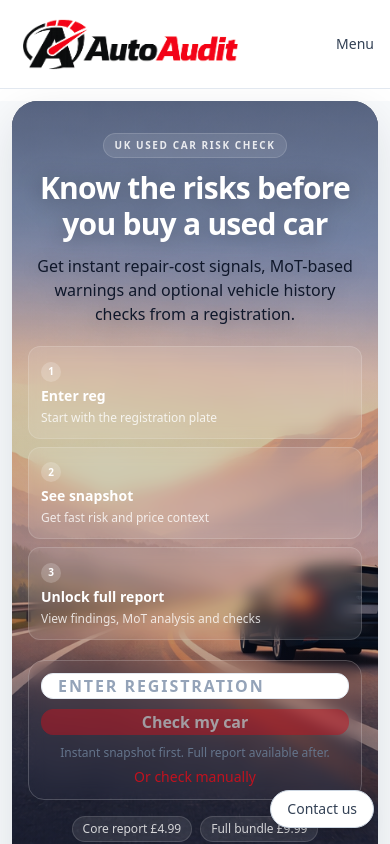
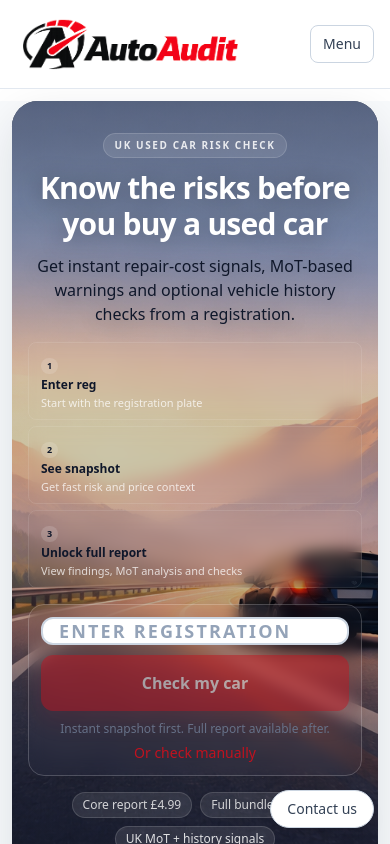
Before and after one commit to mickleethirty-vendium/autoaudit, a Next.js app: page / in a window 390 px wide. Shown: the top 844 px of the page. Built offline with nearby package versions, Linux system fonts and the light colour scheme; no server answers.

Commit message:
fixes suggested by Gary S

```diff
--- /dev/null
+++ b/app/components/MobileMenu.tsx
@@ -0,0 +1,92 @@
+"use client";
+
+import { useEffect, useState } from "react";
+import Link from "next/link";
+import { usePathname } from "next/navigation";
+import DailyReportCountPill from "@/app/components/DailyReportCountPill";
+
+export default function MobileMenu({
+  isSignedIn,
+}: {
+  isSignedIn: boolean;
+}) {
+  const pathname = usePathname();
+  const [open, setOpen] = useState(false);
+
+  useEffect(() => {
+    setOpen(false);
+  }, [pathname]);
+
+  function closeMenu() {
+    setOpen(false);
+  }
+
+  return (
+    <div className="relative sm:hidden">
+      <button
+        type="button"
+        onClick={() => setOpen((prev) => !prev)}
+        aria-expanded={open}
+        aria-controls="mobile-menu-panel"
+        className="inline-flex items-center rounded-lg border border-slate-300 bg-white px-3 py-2 text-sm font-medium text-slate-700 transition hover:bg-slate-50"
+      >
+        Menu
+      </button>
+
+      {open ? (
+        <div
+          id="mobile-menu-panel"
+          className="absolute right-0 z-[60] mt-2 w-52 rounded-xl border border-slate-200 bg-white p-3 shadow-lg"
+        >
+          <div className="mb-3">
+            <DailyReportCountPill compact />
+          </div>
+
+          <div className="flex flex-col gap-3 text-sm text-slate-700">
+            <Link
+              href="/terms"
+              onClick={closeMenu}
+              className="hover:text-slate-900"
+            >
+              Terms
+            </Link>
+
+            <Link
+              href="/privacy"
+              onClick={closeMenu}
+              className="hover:text-slate-900"
+            >
+              Privacy
+            </Link>
+
+            <a
+              href="mailto:support@autoaudit.uk"
+              onClick={closeMenu}
+              className="hover:text-slate-900"
+            >
+              Contact us
+            </a>
+
+            {isSignedIn ? (
+              <Link
+                href="/reports"
+                onClick={closeMenu}
+                className="hover:text-slate-900"
+              >
+                Dashboard
+              </Link>
+            ) : (
+              <Link
+                href="/login"
+                onClick={closeMenu}
+                className="hover:text-slate-900"
+              >
+                Sign in
+              </Link>
+            )}
+          </div>
+        </div>
+      ) : null}
+    </div>
+  );
+}
--- a/app/layout.tsx
+++ b/app/layout.tsx
@@ -6,6 +6,7 @@ import { createServerClient } from "@supabase/ssr";
 import { mustGetEnv } from "@/lib/env";
 import LogoutButton from "@/app/components/LogoutButton";
 import DailyReportCountPill from "@/app/components/DailyReportCountPill";
+import MobileMenu from "@/app/components/MobileMenu";
 
 export const metadata = {
   title: "AutoAudit",
@@ -102,47 +103,7 @@ export default async function RootLayout({
                 )}
               </nav>
 
-              <details className="relative sm:hidden">
-                <summary className="cursor-pointer list-none text-sm font-medium text-slate-700">
-                  Menu
-                </summary>
-
-                <div className="absolute right-0 z-[60] mt-2 w-52 rounded-xl border border-slate-200 bg-white p-3 shadow-lg">
-                  <div className="mb-3">
-                    <DailyReportCountPill compact />
-                  </div>
-
-                  <div className="flex flex-col gap-3 text-sm text-slate-700">
-                    <Link href="/terms" className="hover:text-slate-900">
-                      Terms
-                    </Link>
-
-                    <Link href="/privacy" className="hover:text-slate-900">
-                      Privacy
-                    </Link>
-
-                    <a
-                      href="mailto:support@autoaudit.uk"
-                      className="hover:text-slate-900"
-                    >
-                      Contact us
-                    </a>
-
-                    {user ? (
-                      <>
-                        <Link href="/reports" className="hover:text-slate-900">
-                          Dashboard
-                        </Link>
-                        <LogoutButton />
-                      </>
-                    ) : (
-                      <Link href="/login" className="hover:text-slate-900">
-                        Sign in
-                      </Link>
-                    )}
-                  </div>
-                </div>
-              </details>
+              <MobileMenu isSignedIn={!!user} />
             </div>
           </header>
 
--- a/app/page.tsx
+++ b/app/page.tsx
@@ -103,7 +103,7 @@ export default function HomePage() {
                 vehicle history checks from a registration.
               </p>
 
-              <div className="mt-5 grid w-full max-w-3xl grid-cols-1 gap-2 sm:grid-cols-3">
+              <div className="mt-4 grid w-full max-w-3xl grid-cols-1 gap-1.5 sm:mt-5 sm:gap-2 sm:grid-cols-3">
                 <QuickStep
                   number="1"
                   title="Enter reg"
@@ -121,7 +121,7 @@ export default function HomePage() {
                 />
               </div>
 
-              <div className="mt-5 w-full max-w-3xl rounded-2xl border border-white/20 bg-white/94 p-3 shadow-[0_18px_50px_rgba(0,0,0,0.18)] backdrop-blur">
+              <div className="mt-4 w-full max-w-3xl rounded-2xl border border-white/20 bg-white/94 p-3 shadow-[0_18px_50px_rgba(0,0,0,0.18)] backdrop-blur sm:mt-5">
                 <form
                   onSubmit={handleSubmit}
                   className="flex flex-col gap-2.5 sm:flex-row"
@@ -138,13 +138,13 @@ export default function HomePage() {
                     autoCorrect="off"
                     spellCheck={false}
                     disabled={loading}
-                    className="h-13 flex-1 rounded-xl border border-slate-200 bg-white px-4 text-base font-semibold uppercase tracking-[0.12em] text-slate-900 placeholder:text-slate-400 focus:border-[var(--aa-red)] sm:h-14 sm:text-lg"
+                    className="h-14 flex-1 rounded-xl border-2 border-slate-300 bg-white px-4 text-lg font-bold uppercase tracking-[0.12em] text-slate-900 placeholder:text-slate-400 shadow-[0_6px_18px_rgba(15,23,42,0.08)] focus:border-[var(--aa-red)] sm:h-14 sm:border sm:text-lg sm:font-semibold sm:shadow-none"
                   />
 
                   <button
                     type="submit"
                     disabled={!registration.trim() || loading}
-                    className="inline-flex h-13 items-center justify-center rounded-xl border border-[var(--aa-red)] bg-[var(--aa-red)] px-6 text-base font-bold text-white transition hover:border-[var(--aa-red-strong)] hover:bg-[var(--aa-red-strong)] disabled:opacity-50 sm:h-14 sm:text-lg"
+                    className="inline-flex h-14 items-center justify-center rounded-xl border border-[var(--aa-red)] bg-[var(--aa-red)] px-6 text-base font-bold text-white shadow-[0_10px_24px_rgba(193,18,31,0.22)] transition hover:border-[var(--aa-red-strong)] hover:bg-[var(--aa-red-strong)] disabled:opacity-50 sm:h-14 sm:text-lg sm:shadow-none"
                   >
                     {loading ? "Continuing…" : "Check my car"}
                   </button>
@@ -347,12 +347,16 @@ function QuickStep({
   text: string;
 }) {
   return (
-    <div className="rounded-xl border border-white/15 bg-white/10 px-3 py-2.5 text-left text-white backdrop-blur">
-      <div className="inline-flex h-5 min-w-[1.25rem] items-center justify-center rounded-full bg-white/20 px-1.5 text-[10px] font-bold">
+    <div className="rounded-lg border border-white/10 bg-white/8 px-3 py-2 text-left text-white/92 backdrop-blur sm:rounded-xl sm:border-white/15 sm:bg-white/10 sm:px-3 sm:py-2.5 sm:text-white">
+      <div className="inline-flex h-4 min-w-[1rem] items-center justify-center rounded-full bg-white/15 px-1.5 text-[9px] font-bold sm:h-5 sm:min-w-[1.25rem] sm:bg-white/20 sm:text-[10px]">
         {number}
       </div>
-      <div className="mt-1 text-sm font-semibold">{title}</div>
-      <div className="mt-0.5 text-xs leading-5 text-white/80">{text}</div>
+      <div className="mt-0.5 text-[12px] font-semibold leading-4 sm:mt-1 sm:text-sm sm:leading-normal">
+        {title}
+      </div>
+      <div className="mt-0.5 text-[11px] leading-4 text-white/75 sm:text-xs sm:leading-5 sm:text-white/80">
+        {text}
+      </div>
     </div>
   );
 }
--- a/app/report/[id]/page.tsx
+++ b/app/report/[id]/page.tsx
@@ -421,7 +421,7 @@ export default async function Page({
   let isPaid = data.is_paid === true;
   let hpiUnlocked = data.hpi_unlocked === true;
 
-  const ownerUserId = (data.owner_user_id as string | null) ?? null;
+  let ownerUserId = (data.owner_user_id as string | null) ?? null;
   const expiresAt = (data.expires_at as string | null) ?? null;
   const expiresAtLabel = formatDate(expiresAt);
   const hasExpired = isExpired(expiresAt);
@@ -459,6 +459,30 @@ export default async function Page({
       }
     } catch (e) {
       console.error("Failed to verify Stripe session on report page:", e);
+    }
+  }
+
+  if (
+    isPaid &&
+    user?.id &&
+    !ownerUserId
+  ) {
+    const { error: claimError } = await supabaseAdmin
+      .from("reports")
+      .update({
+        owner_user_id: user.id,
+      })
+      .eq("id", params.id)
+      .is("owner_user_id", null);
+
+    if (claimError) {
+      console.error("Failed to auto-link paid report to logged-in user:", {
+        reportId: params.id,
+        userId: user.id,
+        error: claimError,
+      });
+    } else {
+      ownerUserId = user.id;
     }
   }
 
@@ -591,7 +615,7 @@ export default async function Page({
   const previewKnownModelIssueLabels: string[] = Array.isArray(
     previewKnownModelIssuesTeaser?.top_labels
   )
-    ? previewKnownModelIssuesTeaser.top_labels.filter(
+    ? previewKnownModelIssueLabels = previewKnownModelIssuesTeaser.top_labels.filter(
         (value: unknown) => typeof value === "string" && value.trim()
       )
     : [];
```
